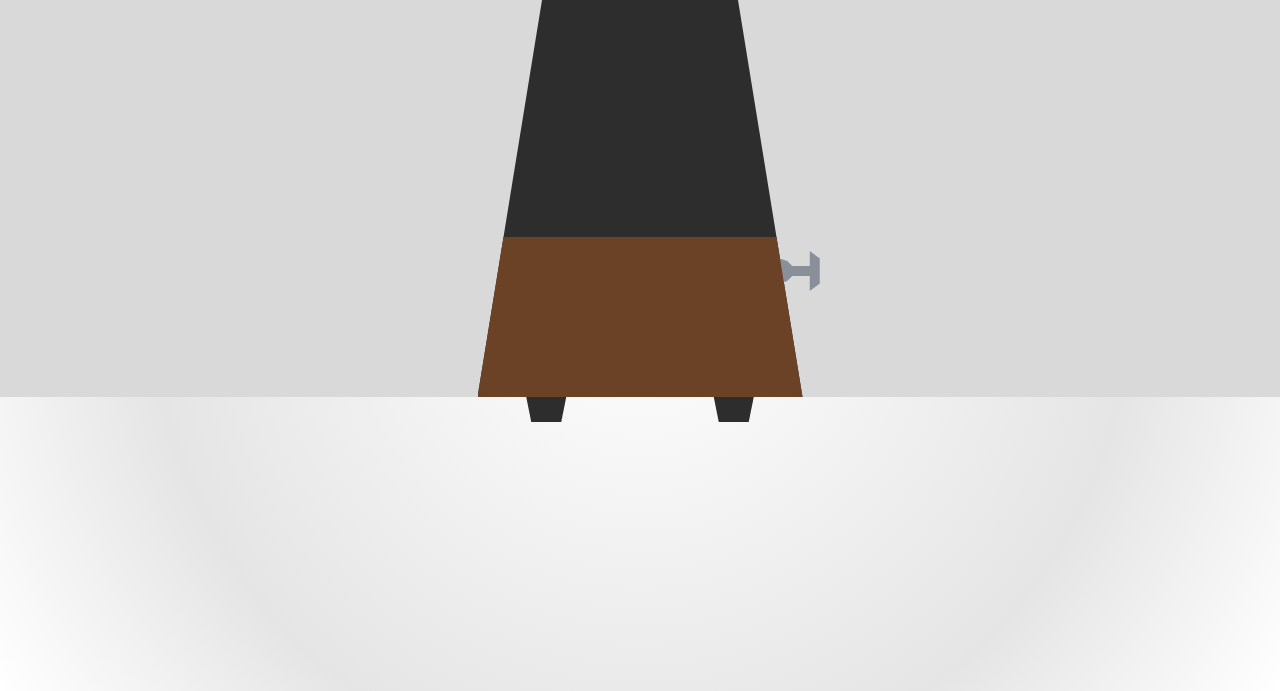
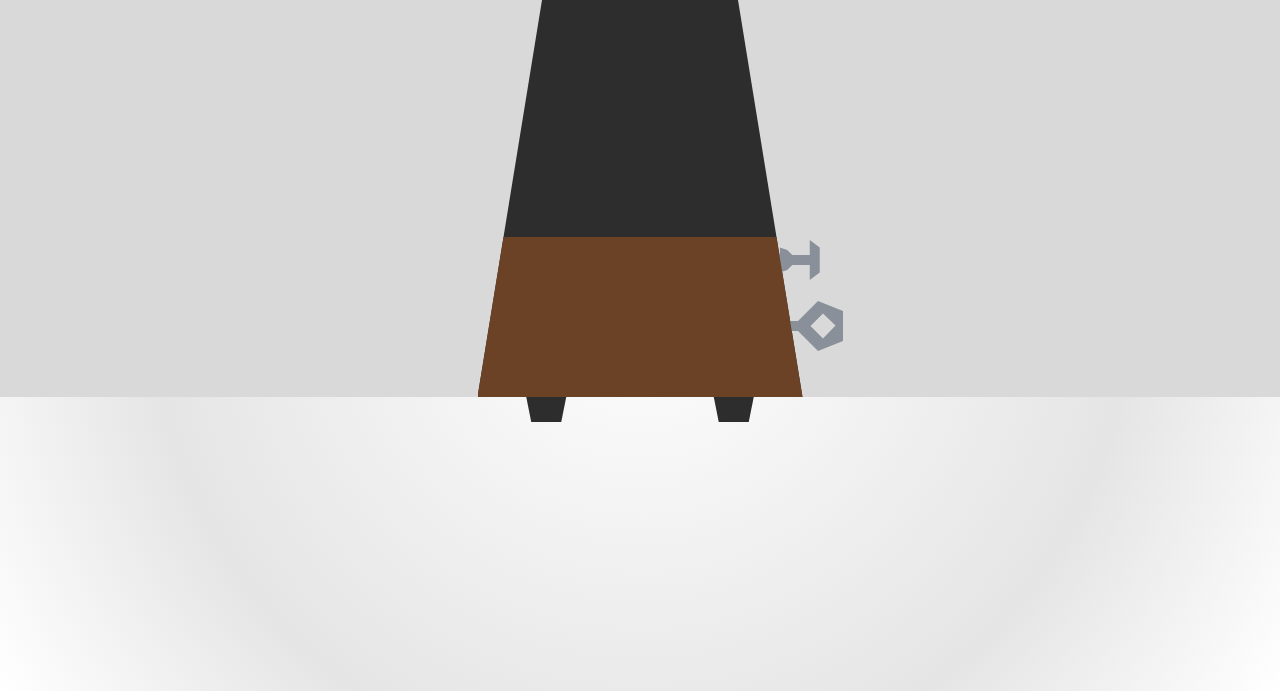
Before and after one commit to a-jadczak/metronome, a plain HTML site: page index.html in a window 1280 px wide. Shown: the part 109-800 px from the top of the page. Drawn offline with Linux system fonts and the light colour scheme.

Commit message:
feat: add winding key

```diff
--- a/src/styles/style.css
+++ b/src/styles/style.css
@@ -33,6 +33,7 @@
   --metronome-case: polygon(8% 0%, 92% 0%, 100% 100%, 0% 100%);
   --metronome-foot: polygon(0 0, 100% 0, 80% 100%, 20% 100%);
   --metronome-knob: polygon(15% 70%, 0% 75%, 0% 25%, 15% 30%, 25% 40%, 60% 40%, 60% 10%, 80% 25%, 80% 75%, 60% 90%, 60% 60%, 25% 60%);
+  --metronome-winding-key: polygon(100% 50%, 50% 100%, 50% 65%, 75% 40%, 49% 15%, 25% 40%, 50% 65%, 50% 100%, 0% 50%, 20% 0%, 80% 0%);;
 }
 
 * {
@@ -101,7 +102,7 @@ main {
   width: 50px;
   height: 10px;
   position: absolute;
-  bottom: 27.5%;
+  bottom: 30%;
   right: 7%;
 }
 
@@ -114,6 +115,27 @@ main {
   position: absolute;
   top: -20px;
   left: 50px;
+}
+
+.metronome__winding-key {
+  background-color: var(--silver-dark);
+  width: 30px;
+  height: 10px;
+  position: absolute;
+  bottom: 15%;
+  right: 0;
+}
+
+.metronome__winding-key::after {
+  content: "";
+  clip-path: var(--metronome-winding-key);
+  background-color: var(--silver-dark);
+  width: 50px;
+  height: 50px;
+  position: absolute;
+  top: -20px;
+  left: 20px;
+  transform: rotate(90deg);
 }
 
 .metronome__feet-container {
```
